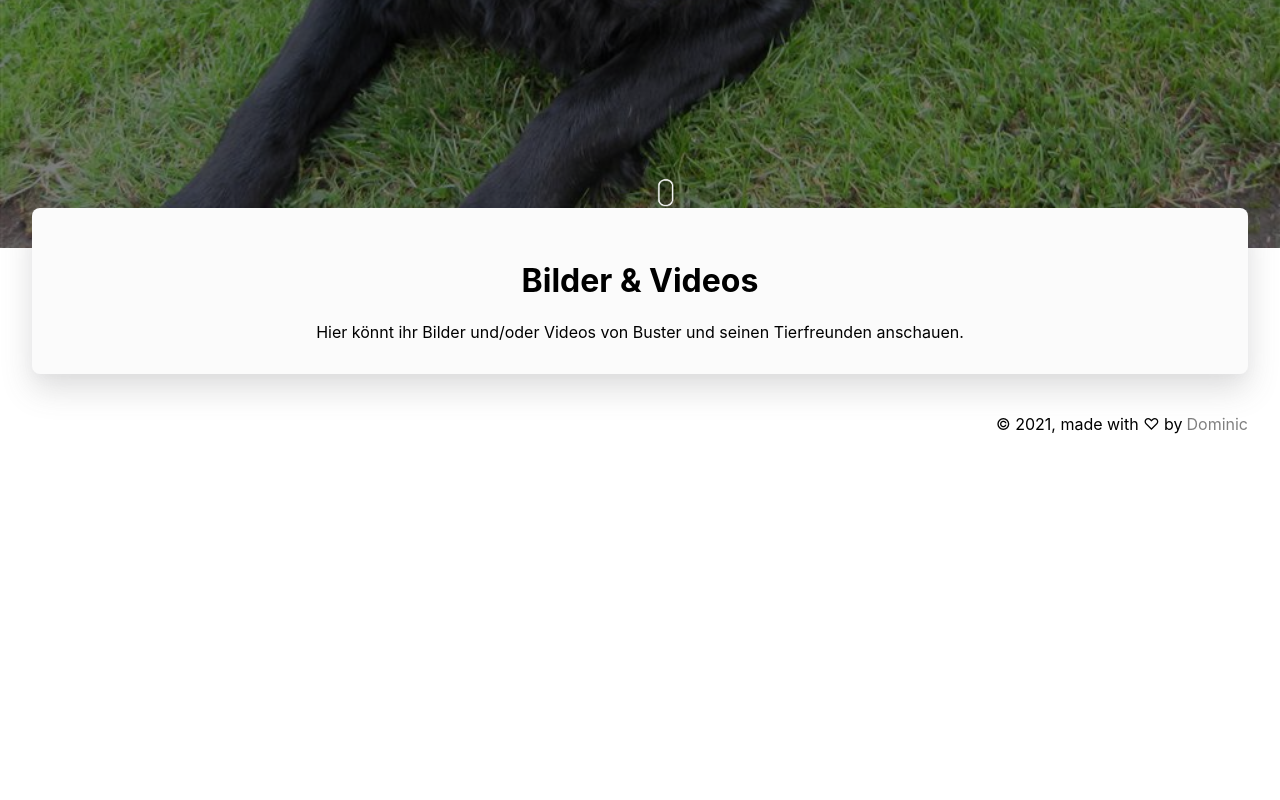
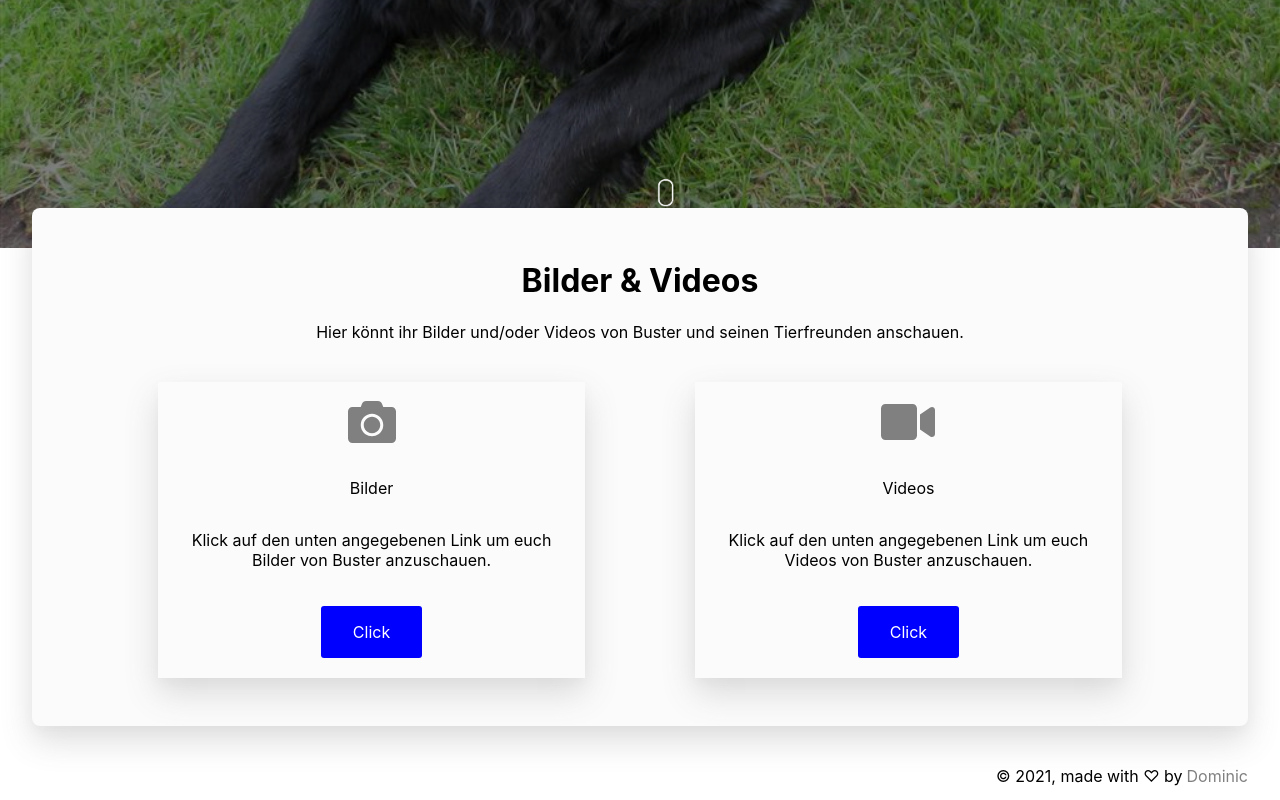
Before and after one commit to majesnix/flat-buster.de, a React (Create React App) app: page / in a window 1280 px wide. Shown: the part 472-1272 px from the top of the page. Before the commit the page ends 920 px from the top, so only its background shows below. Built offline with nearby package versions, Linux system fonts and the light colour scheme.

Commit message:
feat: category boxes and fix some stylings

```diff
--- a/src/App.tsx
+++ b/src/App.tsx
@@ -3,7 +3,6 @@ import Card from "./components/Card";
 import Container from "./components/Container";
 import Header from "./components/Header";
 import React from "react";
-
 import { HashRouter } from "react-router-dom";
 import Routes from "./Routes";
 import Footer from "./components/Footer";
--- /dev/null
+++ b/src/components/Button.tsx
@@ -0,0 +1,33 @@
+import styled from "styled-components";
+import { Link } from "react-router-dom";
+
+interface IButtonProps {
+  color: string;
+  text: string;
+  route: string;
+}
+
+const StyledLink = styled(Link)`
+  background-color: ${(props) => props.color};
+  border: none;
+  color: white;
+  padding: 16px 32px;
+  text-align: center;
+  text-decoration: none;
+  display: inline-block;
+  font-size: 16px;
+  margin: 4px 2px;
+  transition-duration: 0.4s;
+  cursor: pointer;
+  border-radius: 3px;
+`;
+
+const Button = (props: IButtonProps) => {
+  return (
+    <StyledLink to={props.route} color={props.color}>
+      {props.text}
+    </StyledLink>
+  );
+};
+
+export default Button;
--- a/src/components/Card.tsx
+++ b/src/components/Card.tsx
@@ -3,7 +3,6 @@ import styled from "styled-components";
 const Card = styled.div`
   height: calc(100% - 35px);
   width: calc(100% - 64px);
-  color: #999;
   box-shadow: 0 5px 10px rgba(154, 160, 185, 0.05),
     0 15px 32px rgba(90, 90, 90, 0.2);
   position: relative;
--- /dev/null
+++ b/src/components/CategoryBox.tsx
@@ -0,0 +1,50 @@
+import styled from "styled-components";
+import Button from "./Button";
+import Spacer from "./Spacer";
+
+interface ICategoryBoxProps {
+  title: string;
+  subText: string;
+  icon: JSX.Element;
+  buttonText: string;
+  containerCount: number;
+  linkRoute: string;
+}
+
+interface IContainerProps {
+  containerCount: number;
+}
+
+const Container = styled.div<IContainerProps>`
+  width: ${(props) =>
+    props.containerCount ? 100 / (props.containerCount + 1) : "100"}%;
+  padding: 16px;
+  display: flex;
+  justify-content: center;
+  align-items: center;
+  flex-direction: column;
+  box-shadow: 0 5px 10px rgba(154, 160, 185, 0.05),
+    0 15px 32px rgba(90, 90, 90, 0.2);
+`;
+
+const Title = styled.div``;
+
+const SubText = styled.div`
+  text-align: center;
+`;
+
+const CategoryBox = (props: ICategoryBoxProps) => {
+  return (
+    <Container containerCount={props.containerCount}>
+      {props.icon}
+      <Spacer height={32} />
+      <Title>{props.title}</Title>
+      <Spacer height={32} />
+      <SubText>{props.subText}</SubText>
+      <Spacer height={32} />
+      <Button color="blue" route={props.linkRoute} text={props.buttonText} />
+    </Container>
+  );
+};
+
+export default CategoryBox;
--- a/src/components/Dot.tsx
+++ b/src/components/Dot.tsx
@@ -6,7 +6,6 @@ const blink = keyframes`
 `;
 
 const Dot = styled.span`
-  color: black;
   animation: 1s ${blink} infinite;
   &:nth-child(1) {
     animation-delay: 0ms;
--- a/src/views/Landing.tsx
+++ b/src/views/Landing.tsx
@@ -1,11 +1,40 @@
 import styled from "styled-components";
+import CategoryBox from "../components/CategoryBox";
+import Spacer from "../components/Spacer";
+import { FontAwesomeIcon } from "@fortawesome/react-fontawesome";
+import { faCamera, faVideo } from "@fortawesome/free-solid-svg-icons";
 
 const Container = styled.div`
-  color: black;
   display: flex;
   flex-direction: column;
   align-items: center;
 `;
+
+const CategoriesWrapper = styled.div`
+  display: flex;
+  justify-content: space-evenly;
+  align-items: center;
+  margin: 16px;
+`;
+
+const categories = [
+  {
+    title: "Bilder",
+    buttonText: "Click",
+    subText:
+      "Klick auf den unten angegebenen Link um euch Bilder von Buster anzuschauen.",
+    linkRoute: "/images",
+    icon: <FontAwesomeIcon icon={faCamera} size="3x" color="grey" />,
+  },
+  {
+    title: "Videos",
+    buttonText: "Click",
+    subText:
+      "Klick auf den unten angegebenen Link um euch Videos von Buster anzuschauen.",
+    linkRoute: "/videos",
+    icon: <FontAwesomeIcon icon={faVideo} size="3x" color="grey" />,
+  },
+];
 
 const Landing = () => {
   return (
@@ -15,6 +44,19 @@ const Landing = () => {
         Hier könnt ihr Bilder und/oder Videos von Buster und seinen Tierfreunden
         anschauen.
       </div>
+      <Spacer height={24} />
+      <CategoriesWrapper>
+        {categories.map((category) => (
+          <CategoryBox
+            title={category.title}
+            subText={category.subText}
+            buttonText={category.buttonText}
+            containerCount={categories.length}
+            icon={category.icon}
+            linkRoute={category.linkRoute}
+          />
+        ))}
+      </CategoriesWrapper>
     </Container>
   );
 };
```
